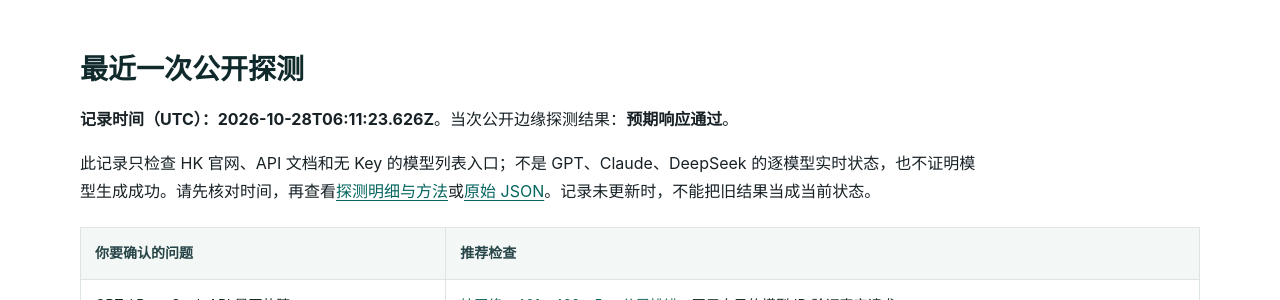
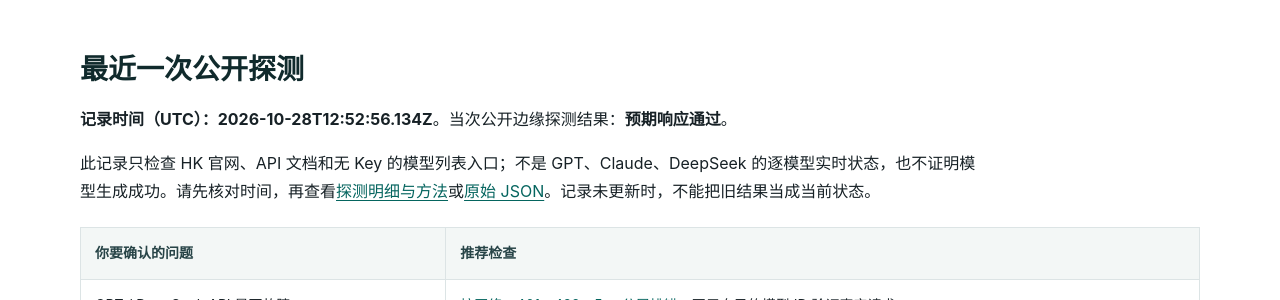
Before and after one commit to KKWANG4444/api-status, a Jekyll site: the page built from index.md, in a window 1280 px wide and 900 px high, scrolled down 364 px. Shown: the part 151-451 px from the top of the window. Built offline with Jekyll 4.4.1, drawn with Linux system fonts in a browser that asks for light colours.

Commit message:
chore: update public edge status

```diff
--- a/_data/status.json
+++ b/_data/status.json
@@ -1,7 +1,7 @@
 {
   "status": "operational",
-  "checked_at": "2026-10-28T06:11:23.626Z",
-  "duration_ms": 554,
+  "checked_at": "2026-10-28T12:52:56.134Z",
+  "duration_ms": 1076,
   "overall": true,
   "components": [
     {
@@ -10,7 +10,7 @@
       "url": "https://www.aifast.hk/",
       "ok": true,
       "status": 200,
-      "elapsed_ms": 450,
+      "elapsed_ms": 1014,
       "content_type": "text/html; charset=utf-8",
       "detail": "Expected public edge response"
     },
@@ -20,7 +20,7 @@
       "url": "https://api.aifast.hk/",
       "ok": true,
       "status": 200,
-      "elapsed_ms": 381,
+      "elapsed_ms": 445,
       "content_type": "text/html",
       "detail": "Expected public edge response"
     },
@@ -30,7 +30,7 @@
       "url": "https://www.aifast.hk/v1/models",
       "ok": true,
       "status": 401,
-      "elapsed_ms": 504,
+      "elapsed_ms": 1042,
       "content_type": "application/json; charset=utf-8",
       "detail": "Expected public edge response"
     }
--- a/data/status.json
+++ b/data/status.json
@@ -1,7 +1,7 @@
 {
   "status": "operational",
-  "checked_at": "2026-10-28T06:11:23.626Z",
-  "duration_ms": 554,
+  "checked_at": "2026-10-28T12:52:56.134Z",
+  "duration_ms": 1076,
   "overall": true,
   "components": [
     {
@@ -10,7 +10,7 @@
       "url": "https://www.aifast.hk/",
       "ok": true,
       "status": 200,
-      "elapsed_ms": 450,
+      "elapsed_ms": 1014,
       "content_type": "text/html; charset=utf-8",
       "detail": "Expected public edge response"
     },
@@ -20,7 +20,7 @@
       "url": "https://api.aifast.hk/",
       "ok": true,
       "status": 200,
-      "elapsed_ms": 381,
+      "elapsed_ms": 445,
       "content_type": "text/html",
       "detail": "Expected public edge response"
     },
@@ -30,7 +30,7 @@
       "url": "https://www.aifast.hk/v1/models",
       "ok": true,
       "status": 401,
-      "elapsed_ms": 504,
+      "elapsed_ms": 1042,
       "content_type": "application/json; charset=utf-8",
       "detail": "Expected public edge response"
     }
```
